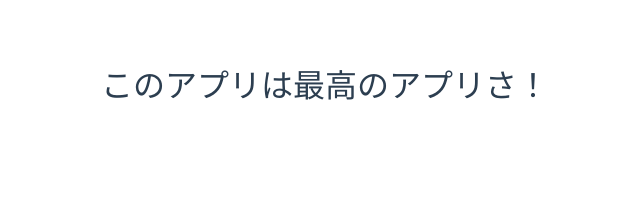
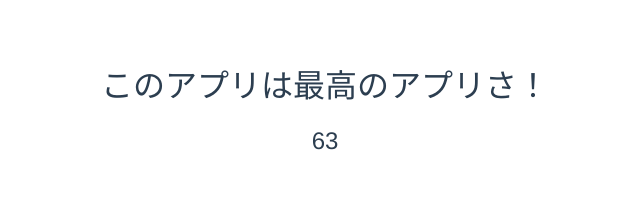
Before and after one commit to gatchan0807/vue-workshop-in-zigexn, a Vue app: page / in a window 1280 px wide. Shown: the top 217 px of the page, without its empty margins (315-955 px from the left). Built offline with nearby package versions, Linux system fonts and the light colour scheme.

Commit message:
ランダムな値を返す算出プロパティを作る

```diff
--- a/src/components/HelloWorld.vue
+++ b/src/components/HelloWorld.vue
@@ -1,12 +1,18 @@
 <template>
   <div class="hello">
     <h1>{{ msg }}</h1>
+    <h2>{{ randomNumber }}</h2>
   </div>
 </template>
 
 <script>
 export default {
   name: 'HelloWorld',
+  computed: {
+    randomNumber: function() {
+      return Math.floor( Math.random() * 100 ) // 0〜100のランダムな値を返す
+    }
+  },
   data () {
     return {
       msg: 'このアプリは最高のアプリさ！'
```
